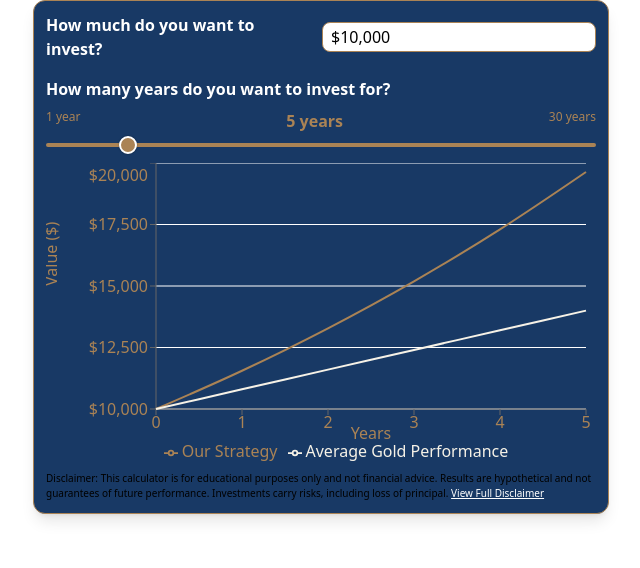
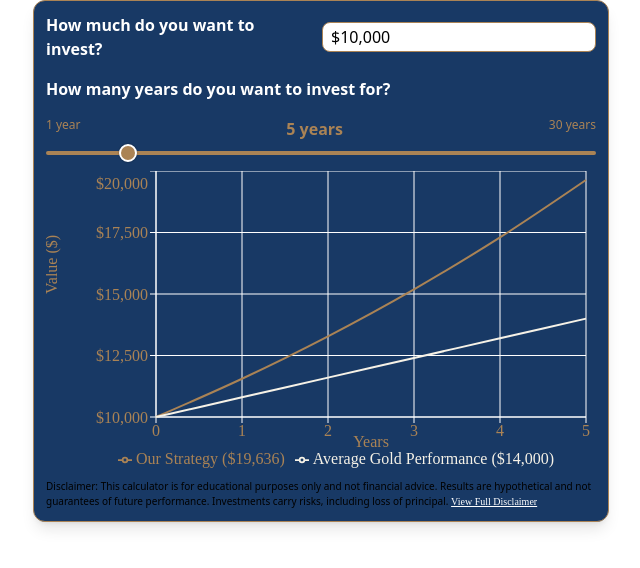
Before and after one commit to thegldstandard/calc, a React (Create React App) app: page / in a window 1280 px wide. Shown: the top 568 px of the page, without its empty margins (319-959 px from the left). Built offline with nearby package versions, Linux system fonts and the light colour scheme.

Commit message:
Implement font and legend changes

```diff
--- a/src/components/InvestmentCalculator.jsx
+++ b/src/components/InvestmentCalculator.jsx
@@ -38,8 +38,25 @@ const InvestmentCalculator = () => {
     setData(results);
   }, [initialDeposit, years]);
 
+  // Capture final values to display in the legend
+  const finalIndex = data.length - 1;
+  const finalOurStrategyValue =
+    finalIndex >= 0 ? data[finalIndex]["Our Strategy"] : 0;
+  const finalGoldValue =
+    finalIndex >= 0 ? data[finalIndex]["Average Gold Performance"] : 0;
+
+  // Custom legend text
+  const legendFormatter = (value) => {
+    if (value === "Our Strategy") {
+      return `Our Strategy ($${Math.round(finalOurStrategyValue).toLocaleString()})`;
+    } else if (value === "Average Gold Performance") {
+      return `Average Gold Performance ($${Math.round(finalGoldValue).toLocaleString()})`;
+    }
+    return value;
+  };
+
   return (
-    <div className="p-3 max-w-xl mx-auto bg-[#183965] text-white shadow-lg rounded-xl border border-[#AA8355] border-[0.125px] font-['DM Serif Display']">
+    <div className="p-3 max-w-xl mx-auto bg-[#183965] text-white shadow-lg rounded-xl border border-[#AA8355] border-[0.125px]">
       {/* Inline styles for the slider */}
       <style>
         {`
@@ -75,7 +92,8 @@ const InvestmentCalculator = () => {
         `}
       </style>
 
-      {/* First question and input in a flex row */}
+      {/* ========== TOP QUESTIONS (KEEP IN DM Serif Display) ========== */}
+      <div className="mb-4 font-['DM Serif Display']">
         <div className="flex items-center mb-4">
           <h2 className="text-base font-bold text-white mr-2">
             How much do you want to invest?
@@ -99,7 +117,7 @@ const InvestmentCalculator = () => {
                 setInitialDeposit(value === "" ? "" : Number(value));
               }
             }}
-          style={{ height: "30px" }}  // sets the height of the white input box
+            style={{ height: "30px" }} // sets the height of the white input box
             className="w-1/2 text-black border border-[#AA8355] px-2 rounded-lg bg-white focus:outline-none focus:ring-2 focus:ring-[#AA8355]"
           />
         </div>
@@ -107,9 +125,14 @@ const InvestmentCalculator = () => {
         <h2 className="text-base font-bold mb-2 text-white">
           How many years do you want to invest for?
         </h2>
+      </div>
+      {/* ========== EVERYTHING ELSE IN LEAGUE SPARTAN ========== */}
+      <div className="font-['League Spartan']">
         <div className="flex justify-between text-[#AA8355] text-xs -mb-1">
           <span>1 year</span>
-        <span className="text-base font-bold text-[#AA8355]">{years} years</span>
+          <span className="text-base font-bold text-[#AA8355]">
+            {years} years
+          </span>
           <span>30 years</span>
         </div>
 
@@ -128,8 +151,7 @@ const InvestmentCalculator = () => {
             <CartesianGrid
               stroke="#FFFFFF"
               strokeDasharray="0"
-            vertical={false}
-            fill="#183965"
+              /* Show both horizontal and vertical lines in white */
             />
             <XAxis
               dataKey="year"
@@ -138,8 +160,12 @@ const InvestmentCalculator = () => {
                 position: "insideBottom",
                 dy: 5,
                 fill: "#AA8355",
+                style: { fontFamily: "League Spartan" },
               }}
-            tick={{ fill: "#AA8355" }}
+              tick={{ fill: "#AA8355", fontFamily: "League Spartan" }}
+              /* Make axis & tick lines white */
+              axisLine={{ stroke: "#FFFFFF" }}
+              tickLine={{ stroke: "#FFFFFF" }}
               interval={years >= 15 ? 4 : years >= 10 ? 1 : 0}
               minTickGap={10}
             />
@@ -149,14 +175,15 @@ const InvestmentCalculator = () => {
                 angle: -90,
                 position: "insideLeft",
                 fill: "#AA8355",
-              dy: 0,
                 dx: -50,
+                style: { fontFamily: "League Spartan" },
               }}
               domain={["auto", "auto"]}
-            tick={{ fill: "#AA8355" }}
-            tickFormatter={(tick) =>
-              `$${Math.round(tick).toLocaleString()}`
-            }
+              tick={{ fill: "#AA8355", fontFamily: "League Spartan" }}
+              /* Make axis & tick lines white */
+              axisLine={{ stroke: "#FFFFFF" }}
+              tickLine={{ stroke: "#FFFFFF" }}
+              tickFormatter={(tick) => `$${Math.round(tick).toLocaleString()}`}
             />
             <Tooltip
               formatter={(value, name) =>
@@ -169,10 +196,18 @@ const InvestmentCalculator = () => {
                 color: "#AA8355",
                 padding: "10px",
                 textAlign: "left",
+                fontFamily: "League Spartan",
               }}
               labelFormatter={(label) => `Year ${label}`}
             />
-          <Legend wrapperStyle={{ color: "#AA8355", marginTop: 200 }} />
+            <Legend
+              formatter={legendFormatter}
+              wrapperStyle={{
+                color: "#AA8355",
+                marginTop: 200,
+                fontFamily: "League Spartan",
+              }}
+            />
             <Line
               type="monotone"
               dataKey="Our Strategy"
@@ -199,11 +234,13 @@ const InvestmentCalculator = () => {
             target="_blank"
             rel="noopener noreferrer"
             className="underline text-white"
+            style={{ fontFamily: "League Spartan" }}
           >
             View Full Disclaimer
           </a>
         </p>
       </div>
+    </div>
   );
 };
 
```
Lines whose indentation alone changed are shown as unchanged.
